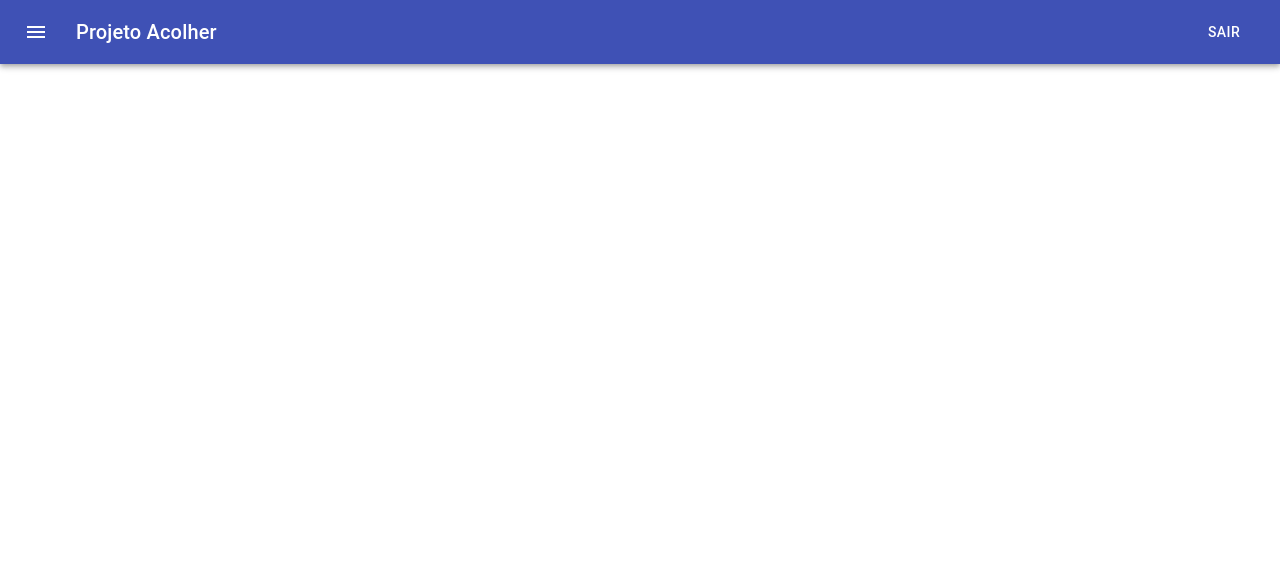
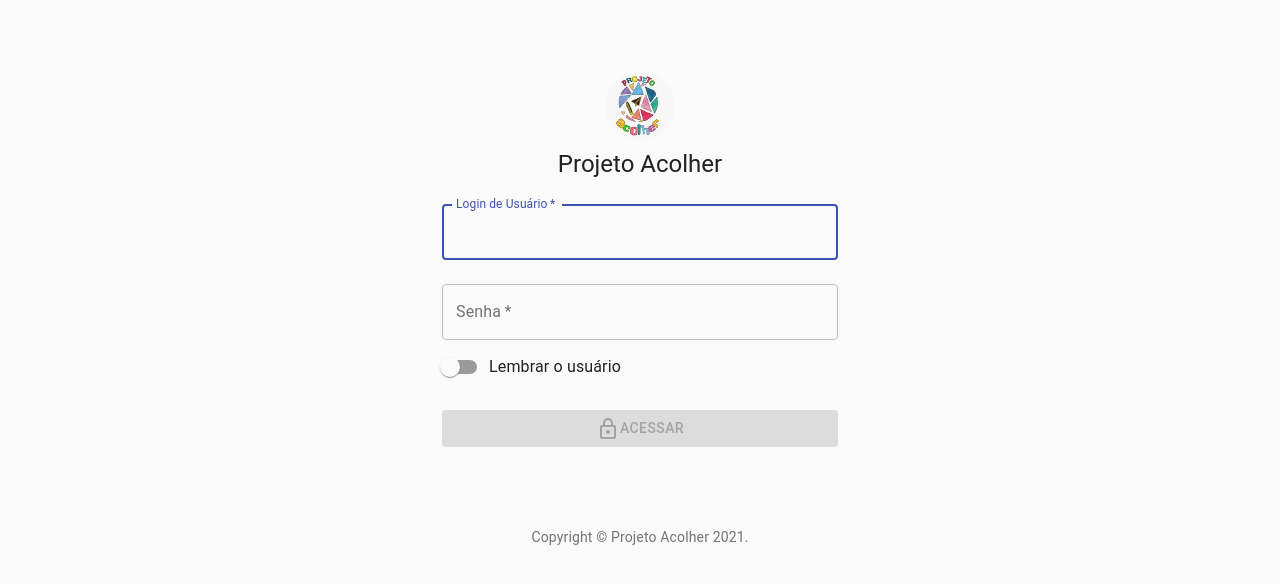
Before and after one commit to tiAcolher/AcolherWeb, a React (Create React App) app: page / in a window 1280 px wide. Shown: the top 584 px of the page. Built offline with nearby package versions, Linux system fonts and the light colour scheme.

Commit message:
Login, Home and more Routes

```diff
--- a/src/Routes.tsx
+++ b/src/Routes.tsx
@@ -1,15 +1,17 @@
 import React from "react";
 import { Route, BrowserRouter } from "react-router-dom";
-import Main from "./components/Main";
 
+import Home from "./pages/Home/Home";
+import Login from "./pages/Login";
 import PartnerForm from "./pages/Partner/pages/PartnerForm";
 import PartnerList from "./pages/Partner/pages/PartnerList";
 
 const Routes = () => {
   return (
     <BrowserRouter>
-      <Route component={Main} path="/" exact />
-      <Route component={PartnerList} path="/list" />
+      <Route component={Login} path="/" exact />
+      <Route component={Home} path="/home" exact />
+      <Route component={PartnerList} path="/partnerList" />
       <Route component={PartnerForm} path="/createPartner" />
     </BrowserRouter>
   );
--- /dev/null
+++ b/src/components/Copyright.tsx
@@ -0,0 +1,17 @@
+
+import React from "react";
+import Typography from "@material-ui/core/Typography";
+import Link from "@material-ui/core/Link";
+
+export default function Copyright() {
+  return (
+    <Typography variant="body2" color="textSecondary" align="center">
+      {"Copyright © "}
+      <Link color="inherit" href="http://acolhendo.org.br/">
+        Projeto Acolher
+      </Link>{" "}
+      {new Date().getFullYear()}
+      {"."}
+    </Typography>
+  );
+}
--- a/src/components/CustomLink.tsx
+++ b/src/components/CustomLink.tsx
@@ -9,7 +9,6 @@ const CustomLink = ({ children, to }) => {
         textDecoration: "none",
         color: "#303030",
       }}
-      activeStyle={{ color: "red" }}
     >
       {children}
     </NavLink>
--- a/src/components/Main.tsx
+++ b/src/components/Main.tsx
@@ -16,6 +16,7 @@ import {
   Divider,
   Avatar,
 } from "@material-ui/core";
+import { NavLink } from "react-router-dom";
 
 import ParticipanteIcon from "@material-ui/icons/Person";
 import RelatorioIcon from "@material-ui/icons/Description";
@@ -26,9 +27,10 @@ import ProjetosIcon from "@material-ui/icons/Edit";
 import SegurancaIcon from "@material-ui/icons/Lock";
 import CustomLink from "./CustomLink";
 
+
 const Main = () => {
   const handleLogout = () => {
-    alert("Logout");
+    alert("Logout Realizado");
   };
 
   const [isDrawerVisible, setIsDrawerVisible] = useState(false);
@@ -53,19 +55,36 @@ const Main = () => {
             <MenuIcon />
           </IconButton>
           <Typography variant="h6" className={classes.title}>
-            Projeto Acolher
+            <NavLink
+              to="/home"
+              style={{
+                textDecoration: "none",
+                color: "#FFF",
+              }}
+            >
+              Projeto Acolher
+            </NavLink>
           </Typography>
-          <Button color="inherit" onClick={handleLogout}>
-            Sair
-          </Button>
+          <img src='http://acolhendo.org.br/resources/oie_transparent.png.opt302x389o0%2C0s302x389.png' width="3%"  alt="" />
+          <NavLink
+            to="/"
+            style={{
+              textDecoration: "none",
+              color: "#FFF",
+            }}
+          >
+            <Button color="inherit" onClick={handleLogout}>
+              Sair
+            </Button>
+          </NavLink>
         </Toolbar>
       </AppBar>
 
       <Drawer anchor="left" open={isDrawerVisible} onClose={toggleMenu}>
-        <CardHeader avatar={<Avatar />} title={"Filipinho"} />
+        <CardHeader avatar={<Avatar />} title='Admin'/>
         <Divider />
         <List>
-          <CustomLink to="/list">
+          <CustomLink to="/partnerList">
             <ListItem button>
               <ListItemIcon>
                 <ParticipanteIcon />
--- /dev/null
+++ b/src/pages/Home/Home.tsx
@@ -0,0 +1,44 @@
+import { Button, Grid } from "@material-ui/core";
+import { createStyles, makeStyles, Theme } from "@material-ui/core/styles";
+import { useHistory } from "react-router-dom";
+import Main from "../../components/Main";
+import faixa from '../../images/faixa.png';
+
+const Home = (): JSX.Element => {
+  const classes = useStyles();
+  const history = useHistory();
+  return (
+    <>
+      <Main />
+      <img src={faixa} width="100%" alt="" />
+      <Grid className={classes.container}>
+        <Button className={classes.buttons} variant='contained'  onClick={() => history.push("/partnerList")} >Participantes</Button>
+        <Button className={classes.buttons} variant='contained' >Federados</Button>
+        <Button className={classes.buttons} variant='contained'>Atividades</Button>
+        <Button className={classes.buttons} variant='contained'>Projetos</Button>
+        <Button className={classes.buttons} variant='contained'>Doações</Button>
+        <Button className={classes.buttons} variant='contained'>Relatórios</Button>
+        <Button className={classes.buttons} variant='contained'>Segurança e Acesso</Button>
+      </Grid>
+    </>
+  );
+};
+
+const useStyles = makeStyles((theme: Theme) =>
+  createStyles({
+    container: {
+      width: "50%",
+      marginLeft: "25%",
+      marginTop: "5%",
+
+    },
+    buttons: {
+      width: "45%",
+      backgroundColor: "#3f50b5",
+      color: "#FFF",
+      margin: "2%",
+      marginTop: "3%",
+      },
+  })
+);
+export default Home;
--- /dev/null
+++ b/src/pages/Login.tsx
@@ -0,0 +1,159 @@
+import React, { useState, useEffect } from "react";
+import { useHistory } from "react-router-dom";
+import Copyright from "../components/Copyright";
+
+import Avatar from "@material-ui/core/Avatar";
+import Button from "@material-ui/core/Button";
+import CssBaseline from "@material-ui/core/CssBaseline";
+import TextField from "@material-ui/core/TextField";
+import FormControlLabel from "@material-ui/core/FormControlLabel";
+import Switch from "@material-ui/core/Switch";
+import Box from "@material-ui/core/Box";
+import LockOutlinedIcon from "@material-ui/icons/LockOutlined";
+import Typography from "@material-ui/core/Typography";
+import { makeStyles } from "@material-ui/core/styles";
+import Container from "@material-ui/core/Container";
+import logo from '../images/Logo.jpeg';
+
+
+
+
+export default function Login() {
+  const classes = useStyles();
+  const history = useHistory();
+  const [user, setUser] = useState("");
+  const [senha, setSenha] = useState("");
+  const [lembrarUsuario, setLembrarUsuario] = useState(false);
+  const [botaoDesabilitado, setBotaoDesabilitado] = useState(true);
+  const [helperText, setHelperText] = useState("");
+  const [error, setError] = useState(false);
+
+  useEffect(() => {
+    if (user.trim() && senha.trim()) {
+      setBotaoDesabilitado(false);
+    } else {
+      setBotaoDesabilitado(true);
+    }
+  }, [user, senha]);
+
+  useEffect(() => {
+      document.title = 'Projeto Acolher';
+    if (localStorage.getItem("usuario")) {
+      setLembrarUsuario(true);
+      setUser(localStorage.getItem("usuario"));
+    }
+  }, []);
+
+  useEffect(() => {
+    if (lembrarUsuario) {
+      localStorage.setItem("usuario", user);
+    } else {
+      localStorage.removeItem("usuario");
+    }
+  }, [lembrarUsuario, user]);
+
+  const alteraLembrar = e => {
+    setLembrarUsuario(!lembrarUsuario);
+  };
+  const validaLogin = e => {
+    e.preventDefault();
+    if (user === "Admin" && senha === "123senha") {
+      setError(false);
+      setHelperText("Login OK! Aguarde...");
+      history.push("/home");
+    } else {
+      setError(true);
+      setHelperText("O usuário ou a senha informados são inválidos!");
+    }
+  };
+
+  return (
+    <Container component="main" maxWidth="xs">
+      <CssBaseline />
+      <div className={classes.paper}>
+        <Avatar className={classes.avatar}>
+        <img src={logo} width="100%" height="100%" alt="" />
+        </Avatar>
+        <Typography component="h1" variant="h5">
+          Projeto Acolher
+        </Typography>
+        <form className={classes.form} noValidate onSubmit={validaLogin}>
+          <TextField
+            variant="outlined"
+            margin="normal"
+            required
+            fullWidth
+            id="user"
+            label="Login de Usuário"
+            name="user"
+            autoComplete="user"
+            autoFocus
+            value={user}
+            onChange={e => setUser(e.target.value)}
+            error={error}
+          />
+          <TextField
+            variant="outlined"
+            margin="normal"
+            required
+            fullWidth
+            name="password"
+            label="Senha"
+            type="password"
+            id="password"
+            autoComplete="current-password"
+            value={senha}
+            onChange={e => setSenha(e.target.value)}
+            error={error}
+            helperText={helperText}
+          />
+          <FormControlLabel
+            control={
+              <Switch
+                checked={lembrarUsuario}
+                onChange={alteraLembrar}
+                name="lembrar"
+              />
+            }
+            label="Lembrar o usuário"
+          />
+          <Button
+            type="submit"
+            fullWidth
+            variant="contained"
+            color="primary"
+            disabled={botaoDesabilitado}
+            className={classes.submit}
+          >
+            <LockOutlinedIcon /> Acessar
+          </Button>
+         </form>
+      </div>
+      <Box mt={8}>
+        <Copyright />
+      </Box>
+    </Container>
+  );
+}
+
+const useStyles = makeStyles(theme => ({
+  paper: {
+    marginTop: theme.spacing(8),
+    display: "flex",
+    flexDirection: "column",
+    alignItems: "center"
+  },
+  avatar: {
+    margin: theme.spacing(1),
+    backgroundColor: theme.palette.secondary.main,
+    width: "17.9%",
+    height:"50%"
+  },
+  form: {
+    width: "100%",
+    marginTop: theme.spacing(1)
+  },
+  submit: {
+    margin: theme.spacing(3, 0, 2)
+  }
+}));
```
Also changed, not shown: src/images/Logo.jpeg (added), src/images/faixa.png (added).
